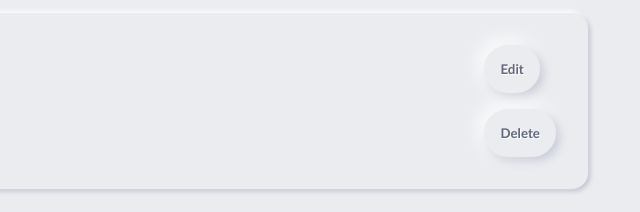
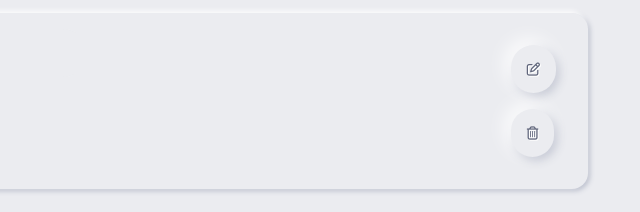
Before and after one commit to Kim-Arcena/neomorphicTodoList.github.io, a plain HTML site: page index.html in a window 1280 px wide. Shown: the part 281-493 px from the top of the page, 404-1044 px from the left. Drawn offline with Linux system fonts and the light colour scheme.

Commit message:
task list

```diff
--- a/index.html
+++ b/index.html
@@ -6,6 +6,7 @@
     <meta name="viewport" content="width=device-width, initial-scale=1.0">
     <title>Todo List</title>
     <link rel="stylesheet" href="main.css">
+    <script src="https://kit.fontawesome.com/cda9ccb00c.js" crossorigin="anonymous"></script>
 
 </head>
 <body>
@@ -40,8 +41,8 @@
                         />
                     </div>
                     <div class="actions">
-                        <button class="edit">Edit</button>
-                        <button class="edit">Delete</button>
+                        <button class="edit"><i class="far fa-edit"></i></button>
+                        <button class="delete"><i class="far fa-trash-alt"></i></button>
                     </div>
                 </div>
             </div>
```
